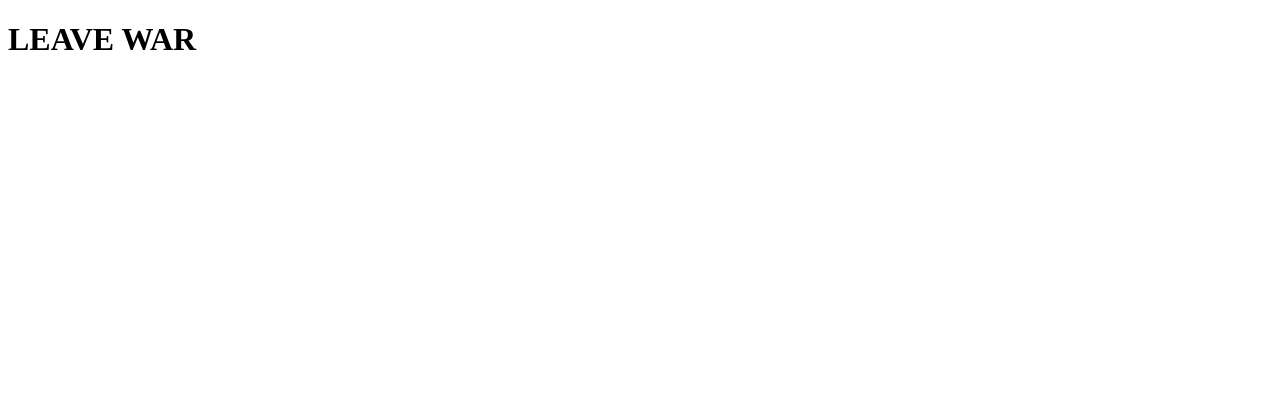
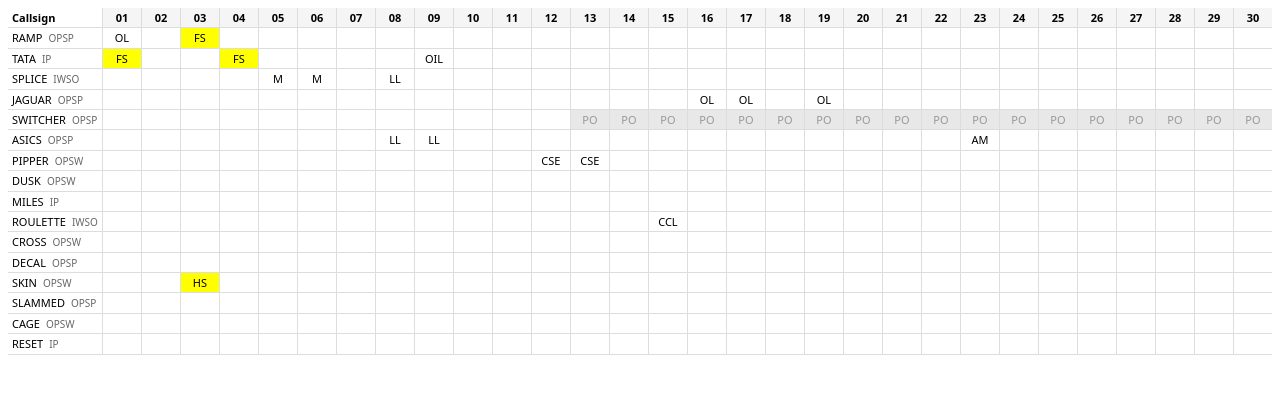
Before and after one commit to seejiaokai/leave-war, a React (Vite) app: page / in a window 1280 px wide. Shown: the top 394 px of the page. Built offline with nearby package versions, Linux system fonts and the light colour scheme.

Commit message:
feat(ui): the matrix with a frozen callsign column
Co-Authored-By: Claude Opus 5 <noreply@anthropic.com>
Claude-Session: https://claude.ai/code/session_01AAJPcbk1XWshxBcLCDN726

```diff
--- a/src/main.tsx
+++ b/src/main.tsx
@@ -1,8 +1,12 @@
 import { StrictMode } from 'react'
 import { createRoot } from 'react-dom/client'
+import { initStore } from './state/store'
+import { Matrix } from './ui/Matrix'
+
+initStore()
 
 createRoot(document.getElementById('root')!).render(
   <StrictMode>
-    <h1>LEAVE WAR</h1>
+    <Matrix />
   </StrictMode>,
 )
--- /dev/null
+++ b/src/ui/Matrix.tsx
@@ -0,0 +1,54 @@
+import { categoryOf, codeOf, inSquadron } from '../engine'
+import { getState } from '../state/store'
+import { useVersion } from './useStore'
+import './matrix.css'
+
+export function Matrix() {
+  useVersion()
+  const { people, period, grid } = getState()
+
+  return (
+    <div className="mx-wrap">
+      <table className="mx">
+        <thead>
+          <tr>
+            <th className="who">Callsign</th>
+            {period.days.map(d => (
+              <th
+                key={d.date}
+                data-testid={`head-${d.date}`}
+                className={`day${d.blocked ? ' blocked' : ''}`}
+                title={d.blocked ? d.blockedReason : d.events.filter(Boolean).join(' / ')}
+              >
+                {d.date.slice(8)}
+              </th>
+            ))}
+          </tr>
+        </thead>
+        <tbody>
+          {people.map(p => (
+            <tr key={p.id} data-testid={`row-${p.id}`}>
+              <td className="who">
+                {p.callsign}
+                <span className="cat">{categoryOf(p)}</span>
+              </td>
+              {period.days.map(d => {
+                const code = grid[p.id]?.[d.date] ?? ''
+                const here = inSquadron(p, d.date)
+                const cls = [
+                  here ? '' : 'gone',
+                  codeOf(code)?.duty ? 'duty' : '',
+                ].filter(Boolean).join(' ')
+                return (
+                  <td key={d.date} data-testid={`cell-${p.id}-${d.date}`} className={cls}>
+                    {here ? code : 'PO'}
+                  </td>
+                )
+              })}
+            </tr>
+          ))}
+        </tbody>
+      </table>
+    </div>
+  )
+}
--- /dev/null
+++ b/src/ui/matrix.css
@@ -0,0 +1,70 @@
+.mx-wrap {
+  overflow: auto;
+  max-height: 100vh;
+  -webkit-overflow-scrolling: touch;
+}
+
+.mx {
+  border-collapse: separate;
+  border-spacing: 0;
+  font: 11px/1.4 system-ui, sans-serif;
+}
+
+.mx th,
+.mx td {
+  border-right: 1px solid #ddd;
+  border-bottom: 1px solid #ddd;
+  padding: 2px 4px;
+  text-align: center;
+  white-space: nowrap;
+}
+
+/* The frozen callsign column. `left: 0` plus a background is what stops the
+   day cells showing through it while the grid scrolls sideways. */
+.mx .who {
+  position: sticky;
+  left: 0;
+  z-index: 2;
+  background: #fff;
+  text-align: left;
+  min-width: 84px;
+}
+
+/* The sticky date header. z-index 3 so the corner cell wins over both. */
+.mx thead th {
+  position: sticky;
+  top: 0;
+  z-index: 1;
+  background: #f5f5f5;
+}
+
+.mx thead th.who {
+  z-index: 3;
+}
+
+.mx .day {
+  min-width: 30px;
+}
+
+.mx .blocked {
+  background: #FFA500;
+}
+
+.mx .weekend {
+  background: #f0f0f0;
+}
+
+.mx td.duty {
+  background: #FFFF00;
+}
+
+.mx td.gone {
+  background: #e8e8e8;
+  color: #999;
+}
+
+.mx .cat {
+  color: #666;
+  font-size: 10px;
+  padding-left: 6px;
+}
--- /dev/null
+++ b/src/ui/useStore.ts
@@ -0,0 +1,8 @@
+import { useSyncExternalStore } from 'react'
+import { getVersion, subscribe } from '../state/store'
+
+/** Re-renders the caller whenever the store changes. Components then re-read
+ *  `getState()` directly rather than holding a copy that can go stale. */
+export function useVersion(): number {
+  return useSyncExternalStore(subscribe, getVersion, getVersion)
+}
```
Also changed, not shown: 1 other file (tests, documents, lock files or other folders).
